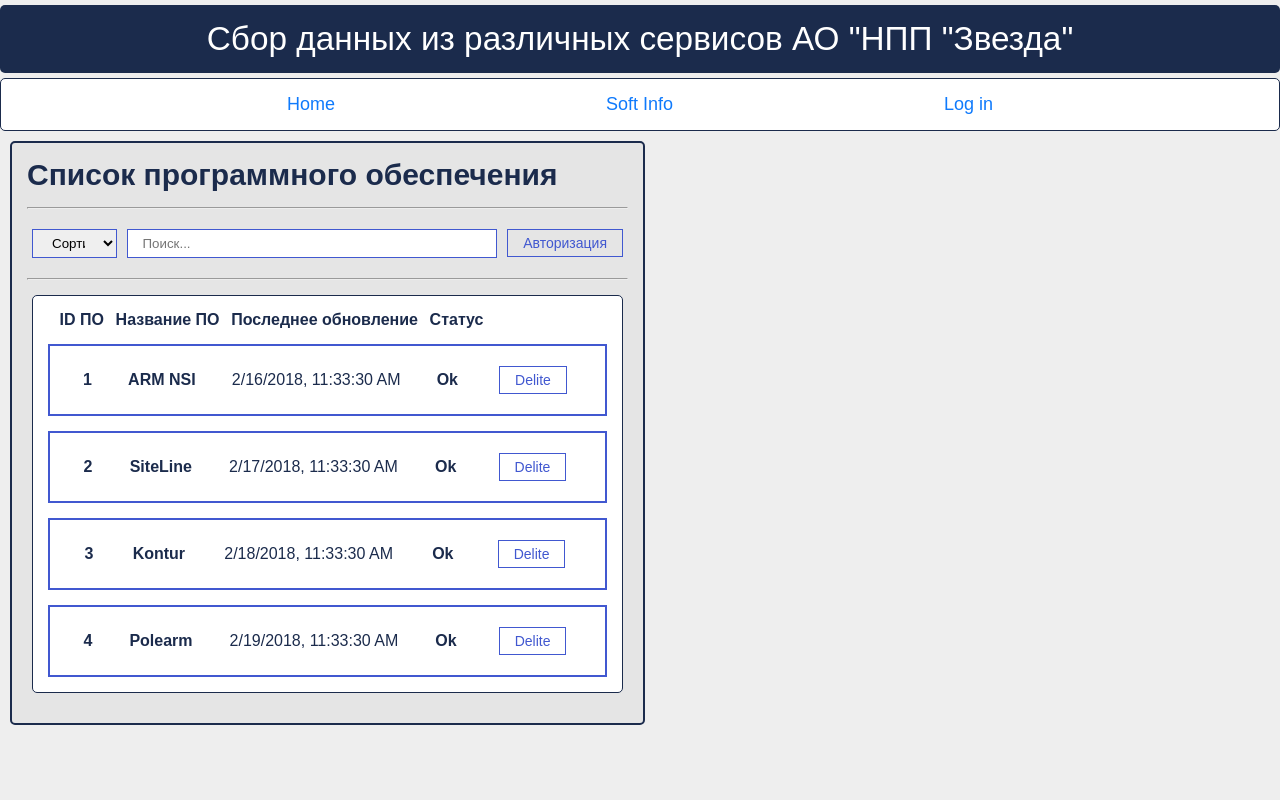
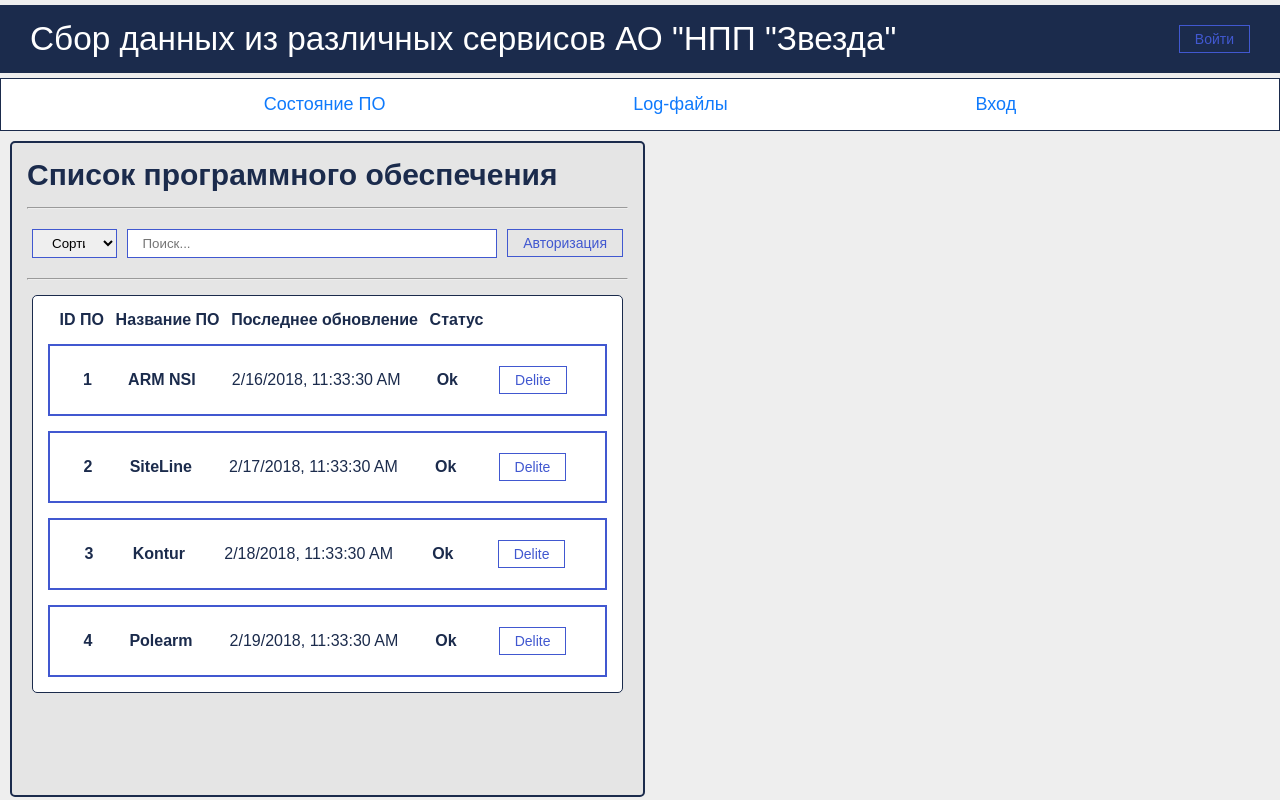
Before and after one commit to wezzzker/diplom, a React (Create React App) app: page / in a window 1280 px wide. Built offline with nearby package versions, Linux system fonts and the light colour scheme.

Commit message:
Кнопка входа

```diff
--- a/src/App.js
+++ b/src/App.js
@@ -4,6 +4,7 @@ import Header from "./components/UI/header/Header";
 import Navbar from "./components/UI/navbar/Navbar";
 import A from "./components/UI/a/A";
 import "./styles/App.css";
+import Button from "./components/UI/button/Button";
 
 function App() {
 
@@ -11,16 +12,16 @@ function App() {
   return (
     <div className="App">
       <Header>
-        <div className="title">
-        Сбор данных из различных сервисов АО "НПП "Звезда"
+        <div className="title" style={{ marginLeft:"15px"}}>
+          Сбор данных из различных сервисов АО "НПП "Звезда"
         </div>
+          <Button style={{ marginRight:"15px"}}>Войти</Button>
       </Header>
       <Navbar style={{display:"block", alignItems:"center", justifyContent:"space-evenly"}}>
         <div className="links">
-          <A href="/">Home</A>
-
-          <A href="/info">Soft Info</A>
-          <A href="/authorization">Log in</A>
+          <A href="/">Состояние ПО</A>
+          <A href="/info">Log-файлы</A>
+          <A href="/authorization">Вход</A>
         </div>
       </Navbar>
       <Workspace/>
--- a/src/components/Castom_components/NavigationForm_component/NavigationForm.module.css
+++ b/src/components/Castom_components/NavigationForm_component/NavigationForm.module.css
@@ -1,6 +1,6 @@
 .NavigationForm{
-    max-height: 800px;
-    height: 100%;
+
+    height: 82vh;
     justify-content: space-evenly;
     /*float: left;*/
     display:block;
--- a/src/components/UI/button/Button.module.css
+++ b/src/components/UI/button/Button.module.css
@@ -8,4 +8,10 @@
     border: 1px solid rgb(65,88,208);
     cursor: pointer;
     margin: 5px;
+
+
 }
+.Btn:hover{
+    color: #0f7afc;
+    border: 1px solid #0f7afc;
+}
--- a/src/components/UI/header/Header.module.css
+++ b/src/components/UI/header/Header.module.css
@@ -9,8 +9,8 @@
     /*border: 2px solid rgb(51, 33, 33);*/
     margin-bottom: 15px;
     margin: 5px 0;
-    border-radius: 5px;
-    justify-content: center;
+    /*border-radius: 5px;*/
+    justify-content: space-between;
     align-items: center;
     background: #1b2b4c;
     color:#fff;
--- a/src/components/UI/navbar/Navbar.module.css
+++ b/src/components/UI/navbar/Navbar.module.css
@@ -7,7 +7,7 @@
     border: 0.5px solid #1b2b4c;
     margin-bottom: 15px;
     margin: 5px 0;
-    border-radius: 5px;
+    /*border-radius: 5px;*/
     justify-content: space-around;
 
     background: #fff;
--- a/src/styles/App.css
+++ b/src/styles/App.css
@@ -5,8 +5,7 @@
 
 }
 #root{
-    width: 100vw;
-    height: 100vh;
+
     color: #1b2b4c;
     display: flex;
     justify-content: space-around;
@@ -14,7 +13,6 @@
     font-family: 'Steinbeck',sans-serif;
 }
 .App{
-
     width: 100vw;
     height: 100vh;
 }
```
